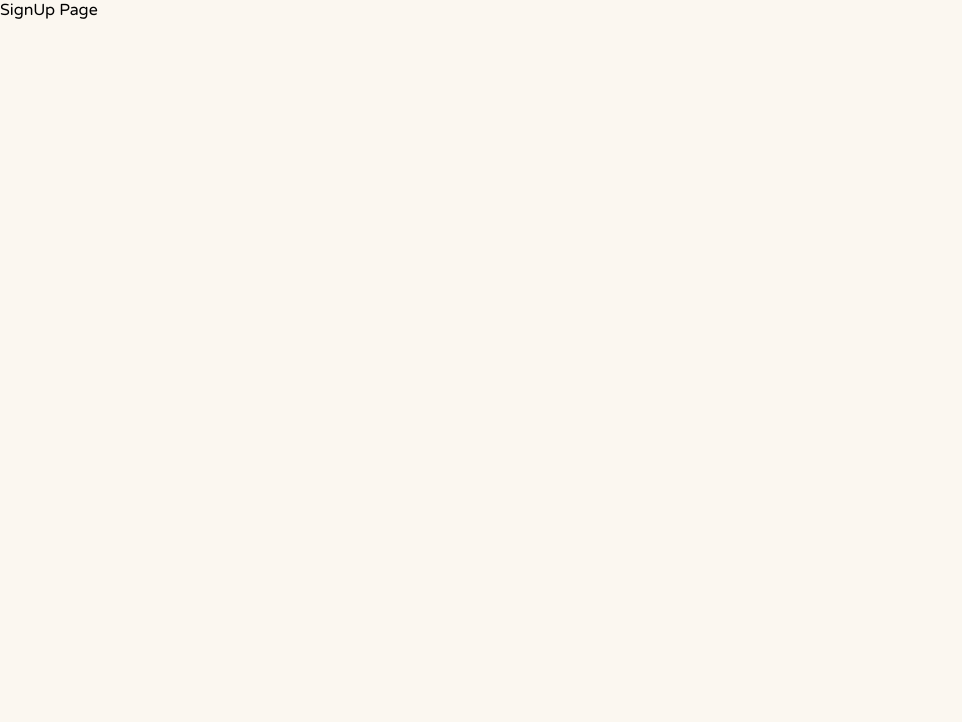
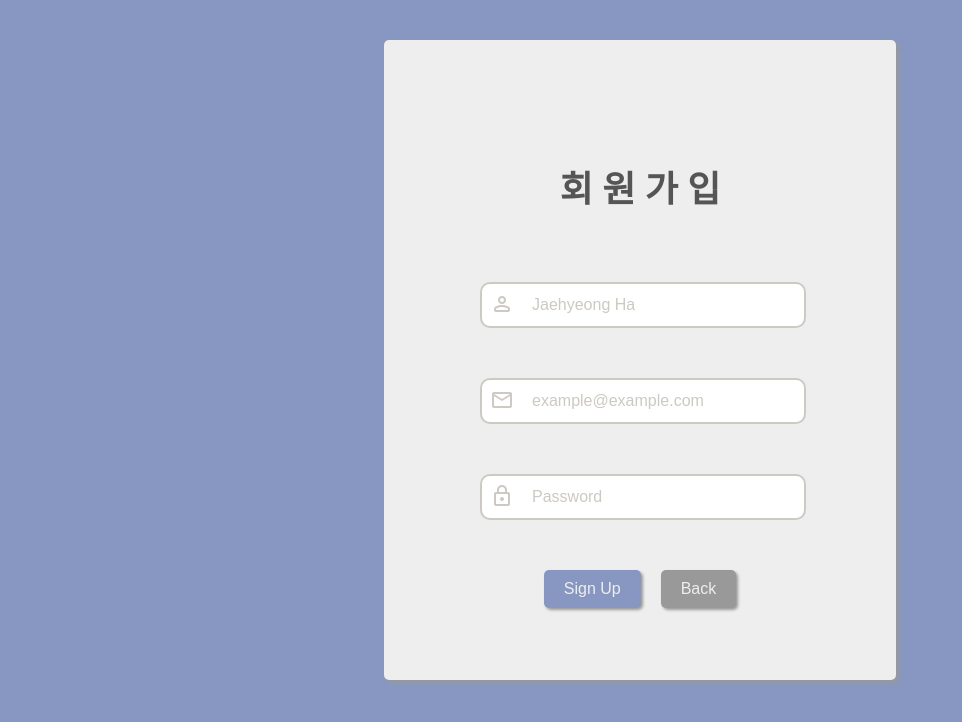
Before and after one commit to jaehyeong305/hajae-tech-blog, a Next.js app in the folder htb-frontend/: page /signup in a window 1280 px wide. Shown: the top 722 px of the page, without its empty margins (0-962 px from the left). Built offline with nearby package versions, Linux system fonts and the light colour scheme.

Commit message:
HTB-7 [WIP] modify sign up page, add custom input component

```diff
--- a/htb-frontend/package.json
+++ b/htb-frontend/package.json
@@ -9,6 +9,7 @@
     "lint": "next lint"
   },
   "dependencies": {
+    "@hookform/resolvers": "^3.3.1",
     "@types/node": "20.6.0",
     "@types/react": "18.2.21",
     "@types/react-dom": "18.2.7",
@@ -17,8 +18,10 @@
     "next": "13.4.19",
     "react": "18.2.0",
     "react-dom": "18.2.0",
+    "react-hook-form": "^7.46.2",
     "sass": "^1.67.0",
-    "typescript": "5.2.2"
+    "typescript": "5.2.2",
+    "yup": "^1.2.0"
   },
   "proxy": "http://localhost:8080"
 }
--- /dev/null
+++ b/htb-frontend/src/app/components/customInput/CustomInput.module.scss
@@ -0,0 +1,65 @@
+@import 'src/styles/vars/colors';
+
+.inputField {
+    position: relative;
+    margin-top: 50px;
+    width: 25vw;
+}
+
+
+/**************INPUT STYLES*************/
+.customInput:focus-visible {
+    outline: none;
+}
+
+.customInput::placeholder {
+    color: $l-primary-gray;
+}
+
+.customInput {
+    padding-left: 50px;
+    width: calc(100% - 50px);
+    height: 40px;
+
+    border: solid 2px $l-primary-gray;
+    border-radius: 10px;
+
+    font-size: 16px;
+    color: $d-primary-gray;
+
+    &.focused {
+        border: solid 2px $background-blue;
+    }
+}
+
+
+
+/**************TEXT INPUT STYLES*************/
+input[type=text].customInput {
+    // TODO
+}
+
+
+
+/**************EMAIL INPUT STYLES*************/
+input[type=email].customInput {
+    // TODO
+}
+
+
+
+/**************PASSWORD INPUT STYLES*************/
+input[type=password].customInput {
+    // TODO
+}
+
+.inputIcon {
+    position: absolute;
+    top: 10px;
+    left: 10px;
+    color: $l-primary-gray;
+
+    &.focusedIcon {
+        color: $background-blue;
+    }
+}
--- /dev/null
+++ b/htb-frontend/src/app/components/customInput/CustomInput.tsx
@@ -0,0 +1,73 @@
+'use client'
+
+import React, { Ref, forwardRef } from "react";
+import styles from "./CustomInput.module.scss"
+
+const InputContext = React.createContext({
+    id: '',
+    type: 'text',
+})
+
+export const InputWrapper = (
+    { id, type, children }: { id: string, type: string, children: React.ReactNode }
+) => {
+    const contextValue = { id, type };
+    return (
+        <InputContext.Provider value={contextValue}>
+            {children}
+        </InputContext.Provider>
+    )
+};
+
+const CustomInput: React.FC = forwardRef(({ ...props }, ref: Ref<HTMLInputElement>) => {
+    const { id, type } = React.useContext(InputContext);
+    const [isFocused, setIsFocused] = React.useState(false);
+
+    const handleFocus = () => {
+        setIsFocused(true);
+    };
+
+    const handleBlur = () => {
+        setIsFocused(false);
+    };
+
+    const getIcon = () => {
+        switch (id) {
+            case "name":
+                return "person";
+            case "email":
+                return "mail";
+            case "password":
+                return "lock"
+        }
+    }
+
+    return (
+        <div className={styles.inputField}>
+            <input
+                id={id}
+                type={type}
+                className={`${styles.customInput} ${isFocused ? styles.focused : ''}`}
+                onFocus={handleFocus}
+                onBlur={handleBlur}
+                ref={ref}
+                {...props}
+            />
+            <span className={`${styles.inputIcon} material-symbols-rounded ${isFocused ? styles.focusedIcon : ''} `}>
+                {getIcon()}
+            </span>
+        </div>
+    )
+});
+
+const CustomLabel: React.FC<{ children: React.ReactNode }> = ({ children, ...props }: { children: React.ReactNode }) => {
+    const { id } = React.useContext(InputContext);
+    return (
+        <label htmlFor={id} {...props}>
+            {children}
+        </label>
+    )
+}
+
+InputWrapper.Input = CustomInput;
+InputWrapper.Label = CustomLabel;
--- /dev/null
+++ b/htb-frontend/src/app/signup/components/SignUpForm.module.scss
@@ -0,0 +1,49 @@
+@import 'src/styles/vars/colors';
+
+.signUpForm {
+    text-align: center;
+}
+
+.errorMessage {
+    color: rgb(196, 60, 60);
+    font-size: 16px;
+}
+
+.primaryButton {
+    margin-top: 50px;
+    padding: 10px 20px;
+    cursor: pointer;
+
+    background-color: $background-blue;
+    border: 0;
+    border-radius: 5px;
+    box-shadow: 2px 2px 3px $gray;
+
+    color: $very-light-gray;
+    font-weight: 500;
+    font-size: 16px;
+
+    &:hover {
+        background-color: $hovered-background-blue;
+    }
+}
+
+.closeButton {
+    margin-top: 50px;
+    margin-left: 20px;
+    padding: 10px 20px;
+    cursor: pointer;
+
+    background-color: $gray;
+    border: 0;
+    border-radius: 5px;
+    box-shadow: 2px 2px 3px $gray;
+
+    color: $very-light-gray;
+    font-weight: 500;
+    font-size: 16px;
+
+    &:hover {
+        background-color: $l-primary-gray;
+    }
+}
--- /dev/null
+++ b/htb-frontend/src/app/signup/components/SignUpForm.tsx
@@ -0,0 +1,59 @@
+'use client'
+
+import React, { ChangeEvent } from "react";
+import styles from './SignUpForm.module.scss';
+import { InputWrapper } from "@/app/components/customInput/CustomInput";
+import { SubmitHandler, useForm } from "react-hook-form";
+import * as yup from "yup";
+import { yupResolver } from '@hookform/resolvers/yup';
+
+type FormValues = {
+    name: string;
+    email: string;
+    password: string;
+}
+
+const schema = yup.object().shape({
+    name: yup.string().required("이름을 입력해주세요"),
+    email: yup.string().email("메일 형식이 올바르지 않습니다").required("이메일을 입력해주세요"),
+    password: yup.string().required("비밀번호를 입력해주세요").min(8, '비밀번호는 8~14 자리수로 입력해주세요').max(14, '비밀번호는 8~14 자리수로 입력해주세요'),
+});
+
+const SignUpForm: React.FC = () => {
+    const { register, handleSubmit, formState: { errors }, trigger } = useForm({
+        resolver: yupResolver(schema),
+    });
+
+    const onSubmit: SubmitHandler<FormValues> = (data: FormValues) => {
+        console.log(data);
+    }
+
+    const handleBlurValidation = async (fieldName: keyof FormValues) => {
+        // React Hook Form의 trigger 함수를 사용하여 특정 필드의 바리데이션을 수동으로 체크
+        await trigger(fieldName);
+    }
+
+    return (
+        <form onSubmit={handleSubmit(onSubmit)} className={styles.signUpForm}>
+            <InputWrapper id="name" type="text">
+                <InputWrapper.Input placeholder="Jaehyeong Ha" {...register("name", { onBlur: () => handleBlurValidation('name')})}  />
+            </InputWrapper>
+            {errors.name && <p className={styles.errorMessage}>{errors.name.message}</p>}
+
+            <InputWrapper id="email" type="email">
+                <InputWrapper.Input placeholder="example@example.com" {...register("email", { onBlur: () => handleBlurValidation('email')})} />
+            </InputWrapper>
+            {errors.email && <p className={styles.errorMessage}>{errors.email.message}</p>}
+
+            <InputWrapper id="password" type="password">
+                <InputWrapper.Input placeholder="Password" {...register("password", { onBlur: () => handleBlurValidation('password')})} />
+            </InputWrapper>
+            {errors.password && <p className={styles.errorMessage}>{errors.password.message}</p>}
+
+            <button type="submit" className={styles.primaryButton}>Sign Up</button>
+            <button type="submit" className={styles.closeButton}>Back</button>
+        </form>
+    )
+}
+
+export default SignUpForm;
--- /dev/null
+++ b/htb-frontend/src/app/signup/page.module.scss
@@ -0,0 +1,32 @@
+@import 'src/styles/vars/colors';
+
+.signUpPageWrapper {
+    padding-top: 5vh;
+    width: 100vw;
+    height: 95vh;
+
+    background-color: $background-blue;
+    background-size: cover;
+}
+
+.signUpWrapper {
+    display: flex;
+    flex-direction: column;
+    align-items: center;
+    margin-left: 30vw;
+    padding-top: 120px;
+    width: 40vw;
+    height: calc(80vh - 120px);
+
+    background-color: $very-light-gray;
+    border-radius: 5px;
+    box-shadow: 3px 3px 5px  $gray;
+}
+
+.signUpTitle {
+    margin-bottom: 20px;
+
+    font-size: 36px;
+    font-weight: 700;
+    color: $l-primary-dark;
+}
--- a/htb-frontend/src/app/signup/page.tsx
+++ b/htb-frontend/src/app/signup/page.tsx
@@ -1,6 +1,14 @@
+import SignUpForm from './components/SignUpForm';
+import styles from './page.module.scss'
+
 const SignUp: React.FC = () => {
     return (
-        <div>SignUp Page</div>
+        <div className={styles.signUpPageWrapper}>
+            <div className={styles.signUpWrapper}>
+                <span className={styles.signUpTitle}> 회 원 가 입 </span>
+                <SignUpForm />
+            </div>
+        </div>
     );
 }
 
--- a/htb-frontend/src/styles/vars/colors.scss
+++ b/htb-frontend/src/styles/vars/colors.scss
@@ -4,6 +4,7 @@ $white: #FFFFFF;
 $very-light-gray: #EEEEEE;
 $black: #000000;
 $background-blue: #8797C1;
+$hovered-background-blue: #9baddb;
 $gray: #999999;
 $light-gray: #DDDDDD;
 $tmp-yellow: #FFF000;
--- a/htb-frontend/tsconfig.json
+++ b/htb-frontend/tsconfig.json
@@ -1,6 +1,6 @@
 {
   "compilerOptions": {
-    "target": "es5",
+    "target": "es6",
     "lib": ["dom", "dom.iterable", "esnext"],
     "allowJs": true,
     "skipLibCheck": true,
```
Also changed, not shown: htb-frontend/src/app/components/tooltip/Tooltip.module.scss (added, +26 -0 lines), htb-frontend/src/app/components/tooltip/Tooltip.tsx (added, +16 -0 lines), 1 other file (tests, documents, lock files or other folders).
